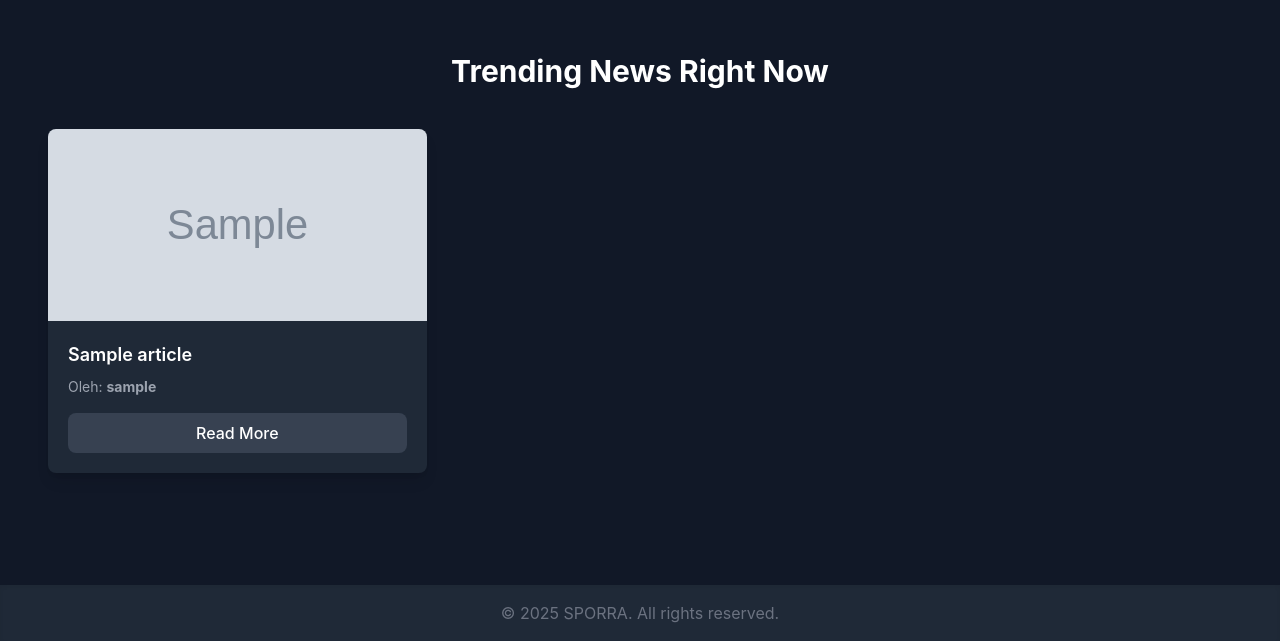
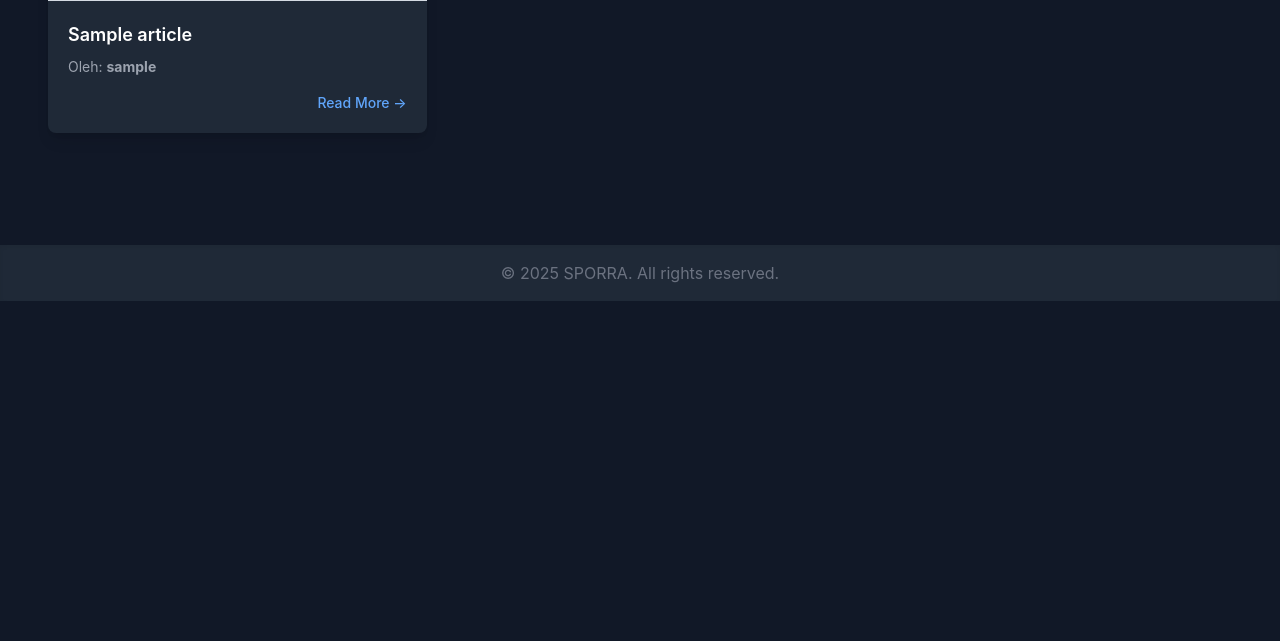
Before and after one commit to kelompok-pbp-d09/sporra, a Django app: page / in a window 1280 px wide. Shown: the part 663-1304 px from the top of the page. After the commit the page ends 964 px from the top, so only its background shows below. Run offline with Django 5.2, Linux system fonts and the light colour scheme; tables that the repository leaves empty hold one stand-in row (values such as "Sample post"); grey boxes marked "Sample" are stand-in pictures; some libraries are stand-ins or nearby versions.

Commit message:
Cleaned landing page

```diff
--- a/templates/landing.html
+++ b/templates/landing.html
@@ -1,7 +1,5 @@
 {% extends "base.html" %}
 {% load static %} {% block content %}
-  <div class="relative text-center py-24 md:py-40"
-      style="background-image: url('{% static 'images/your-stadium-image.jpg' %}')"> <div class="absolute inset-0 bg-gray-900 opacity-70"></div>
 
     <div class="relative z-10 max-w-3xl mx-auto px-4">
 
@@ -39,28 +37,38 @@
     <div class="grid grid-cols-1 md:grid-cols-3 gap-6">
 
       {% for article in hottest_articles %}
-        <div class="bg-gray-800 rounded-lg shadow-lg overflow-hidden flex flex-col">
+        <div class="bg-gray-800 rounded-lg shadow-lg overflow-hidden flex flex-col group transform transition duration-300 ease-in-out hover:scale-[1.03] hover:shadow-2xl">
+
+          <a href="{{ article.get_absolute_url }}" class="block">
+            <div class="h-48 w-full overflow-hidden">
               {% if article.thumbnail %}
                 <img src="{{ article.thumbnail }}" alt="{{ article.title }}"
-                class="h-48 w-full object-cover">
+                     class="h-full w-full object-cover transition duration-300 ease-in-out group-hover:scale-110">
+              {% else %}
+                 <img src="{% static 'images/no-image.jpg' %}" alt="Gambar tidak tersedia"
+                      class="h-full w-full object-cover">
               {% endif %}
+            </div>
 
             <div class="p-5 flex flex-col flex-grow">
-            <h3 class="text-lg font-semibold text-white mb-2">{{ article.title }}</h3>
+               {# Truncate judul agar tidak terlalu panjang #}
+              <h3 class="text-lg font-semibold text-white mb-2 transition duration-300 group-hover:text-blue-400">{{ article.title|truncatechars:65 }}</h3>
               <p class="text-sm text-gray-400 mb-4">
                 Oleh: <strong>{{ article.author.username|default:"Unknown" }}</strong>
               </p>
+              {# <a href="{{ article.get_absolute_url }}" class="mt-auto ...">Read More</a> #}
 
-            <a href="{{ article.get_absolute_url }}"
-              class="mt-auto inline-block bg-gray-700 hover:bg-gray-600 text-white text-center font-medium py-2 px-4 rounded-lg transition duration-150">
-              Read More
+              <span class="mt-auto text-blue-400 text-sm font-medium self-end group-hover:translate-x-1 transition-transform duration-200">
+                Read More &rarr;
+              </span>
+            </div>
           </a>
         </div>
+      {% empty %}
+        <div class="col-span-1 md:col-span-3 text-center py-12">
+            <img src="{% static 'images/empty-news.png' %}" alt="Tidak ada artikel" class="mx-auto mb-4 w-48 h-48 object-contain">
+            <p class="text-gray-400 text-lg">Belum ada artikel terbaru.</p>
         </div>
-      {% empty %}
-        <p class="text-gray-400 col-span-full text-center">
-          No articles posted yet.
-        </p>
       {% endfor %}
     </div>
 </div>
```
Lines whose indentation alone changed are shown as unchanged.
